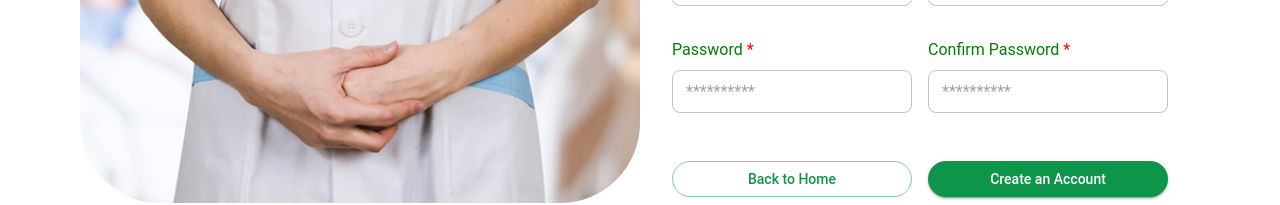
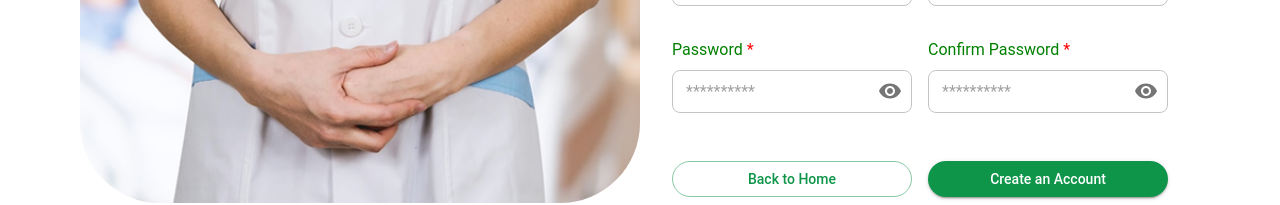
Before and after one commit to Pravil-Wijesinghe/Medical-Center-Management-System, a React (Vite) app in the folder frontend/: page /signup in a window 1280 px wide. Shown: the part 517-722 px from the top of the page. Built offline with nearby package versions, Linux system fonts and the light colour scheme.

Commit message:
feat: enhance SignUp form with password validation and error handling

```diff
--- a/frontend/src/components/CustomTextField.jsx
+++ b/frontend/src/components/CustomTextField.jsx
@@ -1,7 +1,18 @@
-import React from 'react';
-import { TextField, Box } from '@mui/material';
+import { useState } from 'react';
+import { TextField, Box, InputAdornment, IconButton } from '@mui/material';
+import { Visibility, VisibilityOff } from '@mui/icons-material';
 
 function CustomTextField({ label, placeholder, type = 'text', required = false, name, value, onChange, multiline = false, rows = 1, ...props }) {
+
+    const [showPassword, setShowPassword] = useState(false);
+
+    const handleClickShowPassword = () => {
+        setShowPassword(!showPassword);
+    };
+
+    const handleMouseDownPassword = (event) => {
+        event.preventDefault();
+    };
 
     const handleKeyDown = (e) => {
     if (type === 'tel' && !/[0-9]/.test(e.key) && e.key !== 'Backspace' && e.key !== 'Delete' && e.key !== 'ArrowLeft' && e.key !== 'ArrowRight') {
@@ -20,7 +31,7 @@ function CustomTextField({ label, placeholder, type = 'text', required = false,
         fullWidth
         placeholder={placeholder}
         variant="outlined"
-        type={type}
+        type={type === 'password' && !showPassword ? 'password' : 'text'}
         required={required}
         name={name}
         value={value}
@@ -28,6 +39,20 @@ function CustomTextField({ label, placeholder, type = 'text', required = false,
         onChange={onChange}
         multiline={multiline}
         rows={rows}
+        InputProps={{
+          endAdornment: type === 'password' && (
+            <InputAdornment position="end">
+              <IconButton
+                aria-label="toggle password visibility"
+                onClick={handleClickShowPassword}
+                onMouseDown={handleMouseDownPassword}
+                edge="end"
+              >
+                {showPassword ? <VisibilityOff /> : <Visibility />}
+              </IconButton>
+            </InputAdornment>
+          ),
+        }}
         sx={{
           '& .MuiOutlinedInput-root': {
             borderRadius: 2,
--- a/frontend/src/pages/SignUp.jsx
+++ b/frontend/src/pages/SignUp.jsx
@@ -20,6 +20,8 @@ function SignUp() {
   const [errors, setErrors] = useState({
     phonenummber: '',
     email: '',
+    password: '',
+    confirmpassword: '',
   });
 
   const validatePhoneNumber = (phoneNumber) => {
@@ -30,6 +32,11 @@ function SignUp() {
   const validateEmail = (email) => {
     const re = /^[^\s@]+@[^\s@]+\.[^\s@]+$/;
     return re.test(email);
+  };
+
+  const validatePassword = (password) => {
+    // Example: Validates that the password is at least 8 characters long
+    return password.length >= 8;
   };
 
   const handleChange = (e) => {
@@ -52,6 +59,22 @@ function SignUp() {
         setErrors({ ...errors, email: 'Please enter a valid email address.' });
       } else {
         setErrors({ ...errors, email: '' });
+      }
+    }
+
+    if (name === 'password') {
+      if (!validatePassword(value)) {
+        setErrors({ ...errors, password: 'Password must be at least 8 characters long.' });
+      } else {
+        setErrors({ ...errors, password: '' });
+      }
+    }
+
+    if (name === 'confirmpassword') {
+      if (value !== formData.password) {
+        setErrors({ ...errors, confirmpassword: 'Passwords do not match.' });
+      } else {
+        setErrors({ ...errors, confirmpassword: '' });
       }
     }
   };
@@ -187,6 +210,8 @@ function SignUp() {
                 name="password"
                 value={formData.password}
                 onChange={handleChange}
+                error={!!errors.password}
+                helperText={errors.password}
               />
             </Grid>
             <Grid size={6}>
@@ -198,6 +223,8 @@ function SignUp() {
                 name="confirmpassword"
                 value={formData.confirmpassword}
                 onChange={handleChange}
+                error={!!errors.confirmpassword}
+                helperText={errors.confirmpassword}
               />
             </Grid>
             <Grid size={6}>
```
